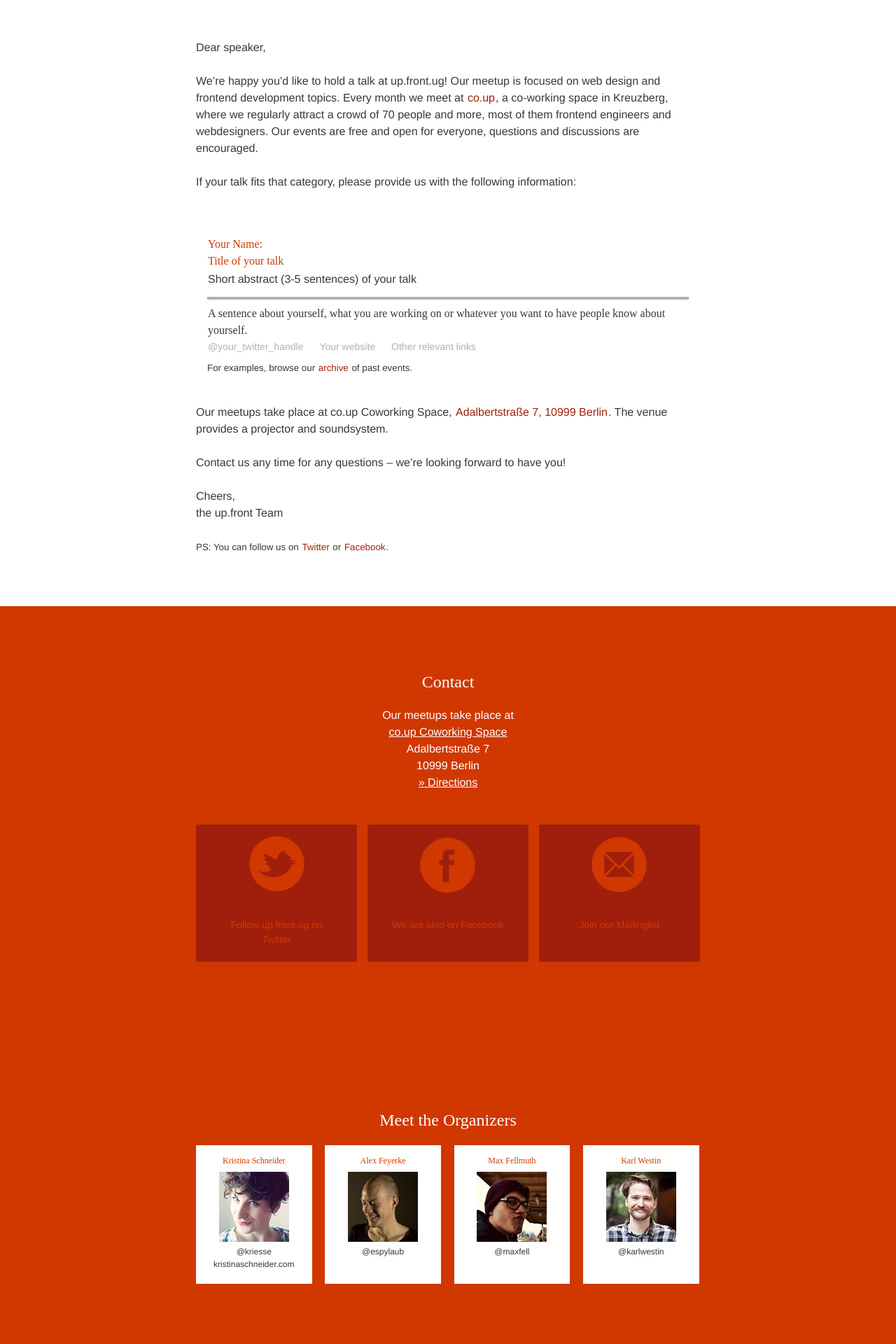
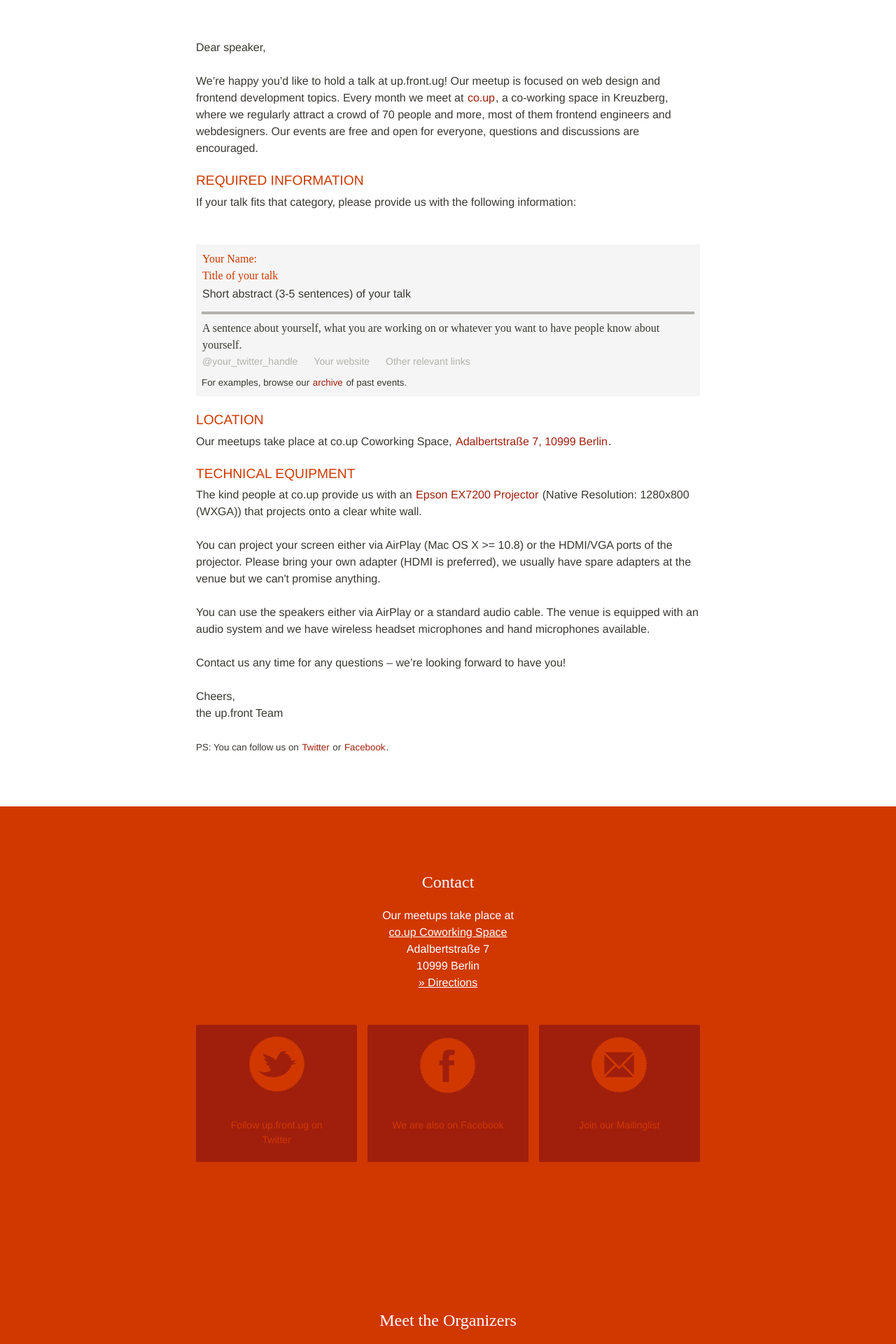
Before and after one commit to upfrontug/upfrontug.github.io, a Jekyll site: the page built from speakers-guide.html, in a window 1280 px wide. Shown: the part 448-2368 px from the top of the page at 70% size. Built offline with Jekyll 4.4.1, drawn with Linux system fonts in a browser that asks for light colours; nearby versions of some CDN libraries; a style sheet for code colours, icons or effects is not loaded; grey boxes are pictures that could not be loaded.

Commit message:
Fixes #7

```diff
--- a/speakers-guide.html
+++ b/speakers-guide.html
@@ -10,10 +10,11 @@
   We’re happy you’d like to hold a talk at up.front.ug! Our meetup is focused on web design and frontend development topics. Every month we meet at <a href="http://co-up.de" title="co-up.de">co.up</a>, a co-working space in Kreuzberg, where we regularly attract a crowd of 70 people and more, most of them frontend engineers and webdesigners. Our events are free and open for everyone, questions and discussions are encouraged.
 </p>
 
+<h1>Required Information</h1>
+
 <p>
   If your talk fits that category, please provide us with the following information:
 </p>
-
 
 <ul class="talks">
 
@@ -36,9 +37,23 @@
    </li>
 </ul>
 
+<h1>Location</h1>
 
 <p>
-  Our meetups take place at co.up Coworking Space, <a href="https://maps.google.com/maps?f=q&source=s_q&hl=en&geocode=&q=Adalbertstra%C3%9Fe+7,+10999+Berlin,+Germany&sll=52.549636,13.666992&sspn=0.901874,1.851196&ie=UTF8&hq=&hnear=Adalbertstra%C3%9Fe+7,+Kreuzberg+10999+Berlin,+Germany&z=16">Adalbertstraße 7, 10999 Berlin</a>. The venue provides a projector and soundsystem.
+  Our meetups take place at co.up Coworking Space, <a href="https://maps.google.com/maps?f=q&source=s_q&hl=en&geocode=&q=Adalbertstra%C3%9Fe+7,+10999+Berlin,+Germany&sll=52.549636,13.666992&sspn=0.901874,1.851196&ie=UTF8&hq=&hnear=Adalbertstra%C3%9Fe+7,+Kreuzberg+10999+Berlin,+Germany&z=16">Adalbertstraße 7, 10999 Berlin</a>.
+</p>
+<h1>Technical Equipment</h1>
+<p>
+
+The kind people at co.up provide us with an <a href="http://www.epson.com/cgi-bin/Store/jsp/Product/Specifications.do?sku=V11H367120">Epson EX7200 Projector</a> (Native Resolution: 1280x800 (WXGA)) that projects onto a clear white wall.
+</p>
+
+<p>
+You can project your screen either via AirPlay (Mac OS X >= 10.8) or the HDMI/VGA ports of the projector. Please bring your own adapter (HDMI is preferred), we usually have spare adapters at the venue but we can't promise anything.
+</p>
+
+<p>
+You can use the speakers either via AirPlay or a standard audio cable. The venue is equipped with an audio system and we have wireless headset microphones and hand microphones available.
 </p>
 
 <p>
--- a/stylesheets/custom.css
+++ b/stylesheets/custom.css
@@ -27,7 +27,7 @@
   line-height: 1;
   margin-bottom: 0.5em;
   margin-top: 1em;
-  font-size: 4.5em;
+  font-size: 1.2em;
   text-transform: uppercase;
   color: #D03800;
 }
@@ -216,8 +216,8 @@
 }
 
 .talk_example {
-  background: #FFF;
-  padding: 1em;
+  padding: 0.5em;
+  background-color: #f5f5f5;
 }
 .talk_example .speaker_links {
   margin-bottom: .5em;
```
